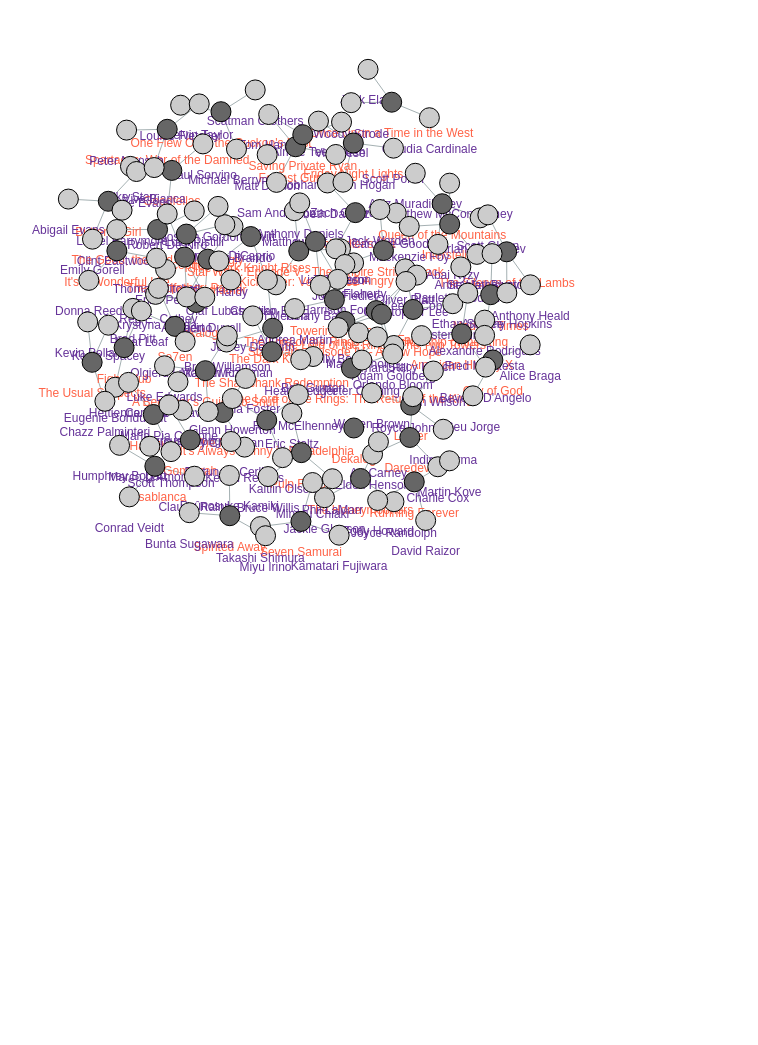
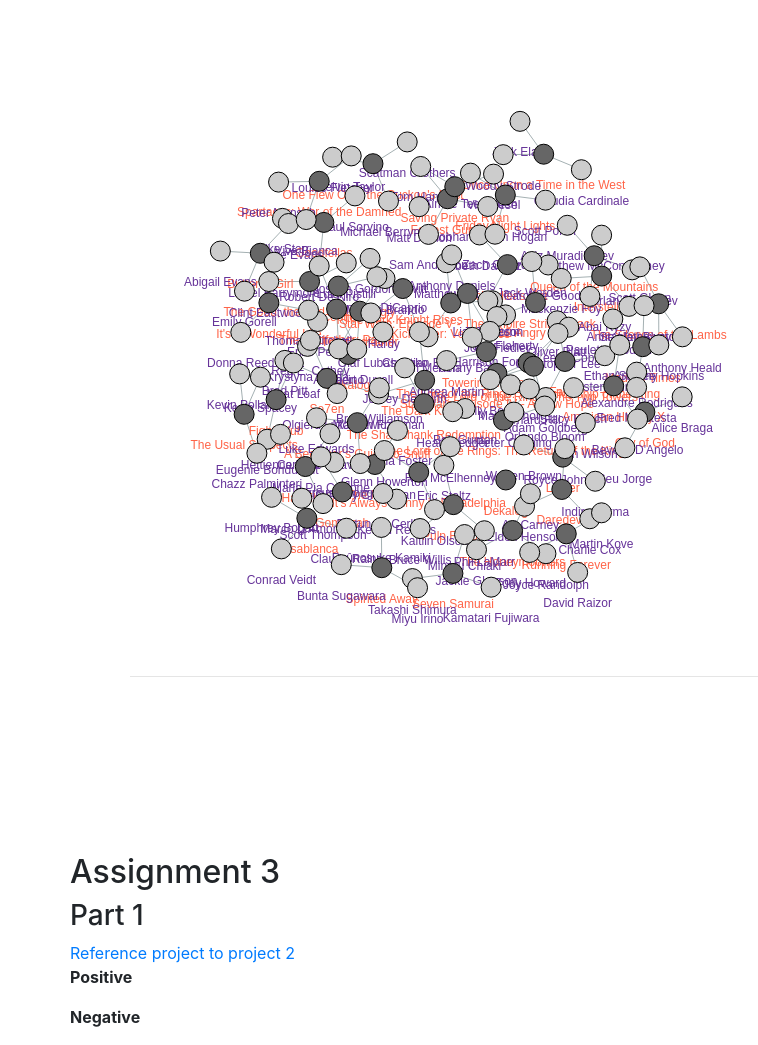
Before and after one commit to rcoor/IDEassignment3, a plain HTML site: page index.html in a window 1280 px wide. Shown: the whole page, without its empty margins (15-773 px from the left). Before the commit the page ends 800 px from the top, so only its background shows below. Drawn offline with nearby package versions, Linux system fonts and the light colour scheme; animation ran at ten frames a second.

Commit message:
added stuff

```diff
--- a/index.html
+++ b/index.html
@@ -4,6 +4,9 @@
 <head>
     <meta charset="utf-8">
     <script src="https://d3js.org/d3.v4.min.js"></script>
+    <link rel="stylesheet" href="https://maxcdn.bootstrapcdn.com/bootstrap/4.0.0-alpha.5/css/bootstrap.min.css" integrity="sha384-AysaV+vQoT3kOAXZkl02PThvDr8HYKPZhNT5h/CXfBThSRXQ6jW5DO2ekP5ViFdi"
+        crossorigin="anonymous">
+
     <style>
         .links line {
             stroke: #687c7f;
@@ -57,10 +60,33 @@
 </head>
 
 <body>
-    <svg width="600" height="600"></svg>
+    <div class="container">
+        <div style=" padding: 60px;">
+            <svg class="container" width="600" height="600"></svg>
+            <hr>
+            <div class="info" style="height: 100px;">
+                <h1></h1>
+                <p></p>
+            </div>
+        </div>
+
+        <h2>
+            Assignment 3
+        </h2>
+        <h3>
+            Part 1
+        </h3>
+        <a href="http://christianlarsen.dk/ku-slg270/ide-project-2/">Reference project to project 2</a>
+        <p>
+            <strong>Positive</strong>
+        </p>
+        <p>
+            <strong>Negative</strong>
+        </p>
+    </div>
     <script>
 
-var svg = d3.select("svg"),
+var svg = d3.select("svg.container"),
     width = +svg.attr("width"),
     height = +svg.attr("height"),
     radius = 10;
@@ -76,7 +102,6 @@
     .force("link", d3.forceLink().id(function(d) { return d.id; }))
     .force("charge", d3.forceManyBody().strength(-4))
     .force("center", d3.forceCenter(width / 2, height / 2));
-
 
 d3.csv(
     'imdb-5000-movie-dataset.csv',
@@ -162,10 +187,27 @@
             if (!d.movie_title) return 'actor';
           return 'movie';
       })
+      .on('mouseover', function(d) {
+          showInfo(d);
+      })
       .call(d3.drag()
           .on("start", dragstarted)
           .on("drag", dragged)
           .on("end", dragended));
+
+    function showInfo(d) {
+        var info = d3.selectAll('.info');
+
+          info
+        .selectAll('h1')
+        .text(d.id);
+
+        info
+        .selectAll('p')
+        .text("IMDB score: "+d.imdb_score);
+
+
+    }
 
   simulation
       .nodes(data)
@@ -230,6 +272,7 @@
 }
 
 </script>
+
 </body>
 
 </html>
```
